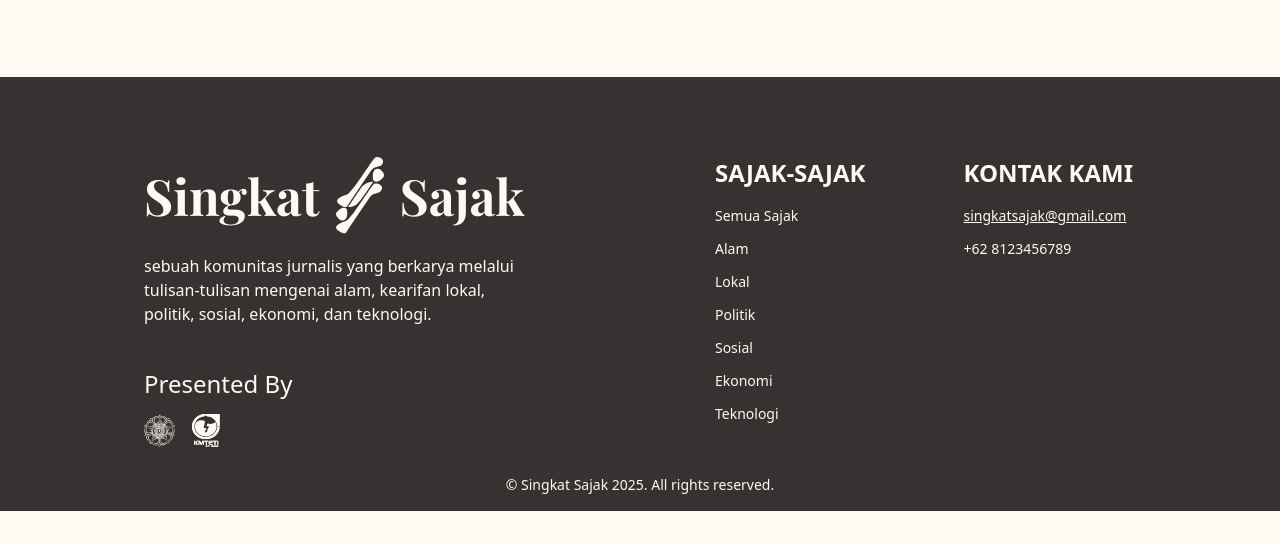
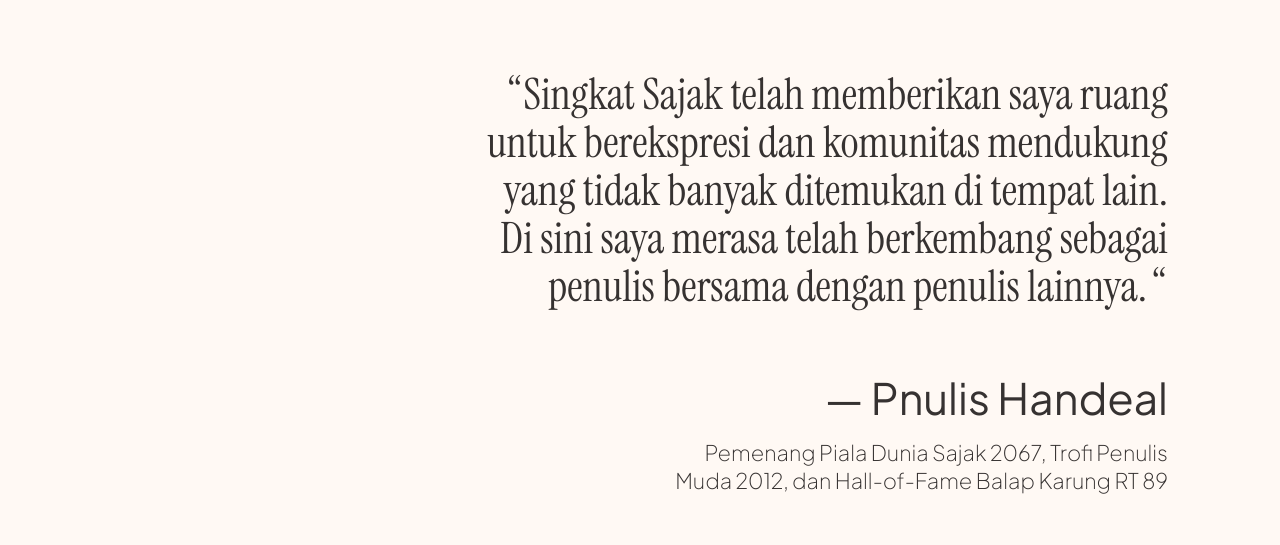
Before and after one commit to SuryaAtmaja1/10-Aplikasi-Web-2025, a Next.js app in the folder frontend/: page / in a window 1280 px wide. Shown: the part 2926-3471 px from the top of the page. Before the commit the page ends 3437 px from the top, so only its background shows below. Built offline with nearby package versions, Linux system fonts and the light colour scheme; a web font is replaced by a local one.

Commit message:
feat: landing page - writer section

```diff
--- a/frontend/src/components/LandingPage/AgendaKomunitas.jsx
+++ b/frontend/src/components/LandingPage/AgendaKomunitas.jsx
@@ -41,7 +41,7 @@ export const AgendaKomunitas = () => {
         </div>
       </div>
       {/* Mobile */}
-      <div className="absolute w-full h-[254px] bg-oren translate-y-[124px]"></div>
+      <div className="md:hidden absolute w-full h-[254px] bg-oren translate-y-[124px]"></div>
       <div className="md:hidden relative flex flex-col h-fit mt-5 pb-10 px-5">
         <h1 className="z-100 text-[2rem] text-nowrap">
           <span className="font-bold">Agenda </span><span className="font-instrument">Komunitas</span>
--- /dev/null
+++ b/frontend/src/components/LandingPage/ReviewPenulis.jsx
@@ -0,0 +1,14 @@
+import React from "react";
+import Image from "next/image";
+
+export const ReviewPenulis = () => {
+  return(
+    <div className="relative flex font-jakarta h-[90vh] w-full justify-end border-t">
+      <div className="flex flex-col text-right pt-28 pr-28">
+        <p className="w-[700px] font-instrument text-[2.7rem]/[48px] mb-14">“Singkat Sajak telah memberikan saya ruang untuk berekspresi dan komunitas mendukung yang tidak banyak ditemukan di tempat lain. Di sini saya merasa telah berkembang sebagai penulis bersama dengan penulis lainnya. “</p>
+        <h2 className="mb-2 text-[2.7rem]">— Pnulis Handeal</h2>
+        <h3 className="w-[580px] font-extralight text-[1.35rem]/7 self-end">Pemenang Piala Dunia Sajak 2067, Trofi Penulis<br />Muda 2012, dan Hall-of-Fame Balap Karung RT 89</h3>
+      </div>
+    </div>
+  )
+};
```
